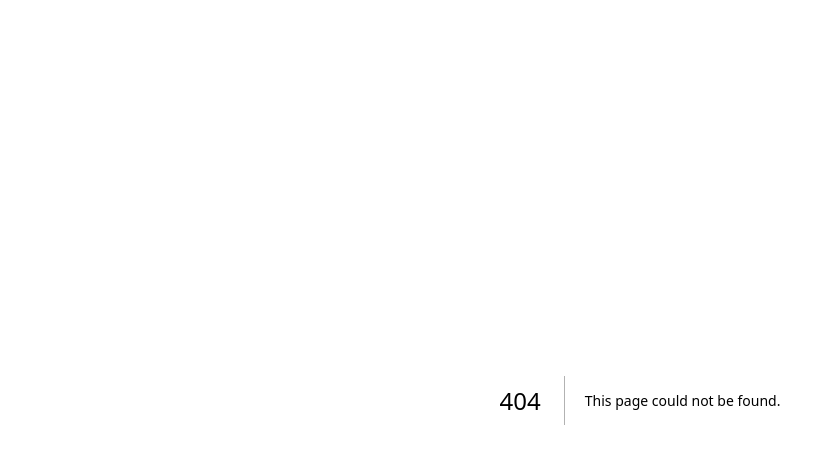
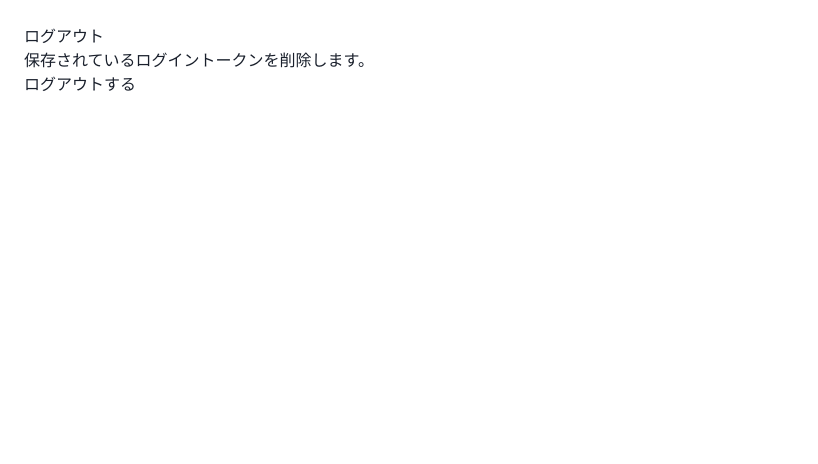
Before and after one commit to kazu0801-b/whether_cloth, a Next.js app: page /logout in a window 1280 px wide. Before the commit this address had no page. Shown: the top 464 px of the page, without its empty margins (0-818 px from the left). Built offline with nearby package versions, Linux system fonts and the light colour scheme.

Commit message:
feat: add logout page

```diff
--- /dev/null
+++ b/src/app/logout/page.tsx
@@ -0,0 +1,24 @@
+"use client";
+
+import { useState } from "react";
+
+export default function LogoutPage() {
+  const [message, setMessage] = useState("");
+
+  const handleLogout = () => {
+    localStorage.removeItem("authToken");
+    setMessage("ログアウトしました。");
+  };
+
+  return (
+    <main style={{ padding: 24 }}>
+      <h1>ログアウト</h1>
+
+      <p>保存されているログイントークンを削除します。</p>
+
+      <button onClick={handleLogout}>ログアウトする</button>
+
+      {message && <p style={{ color: "green" }}>{message}</p>}
+    </main>
+  );
+}
```
